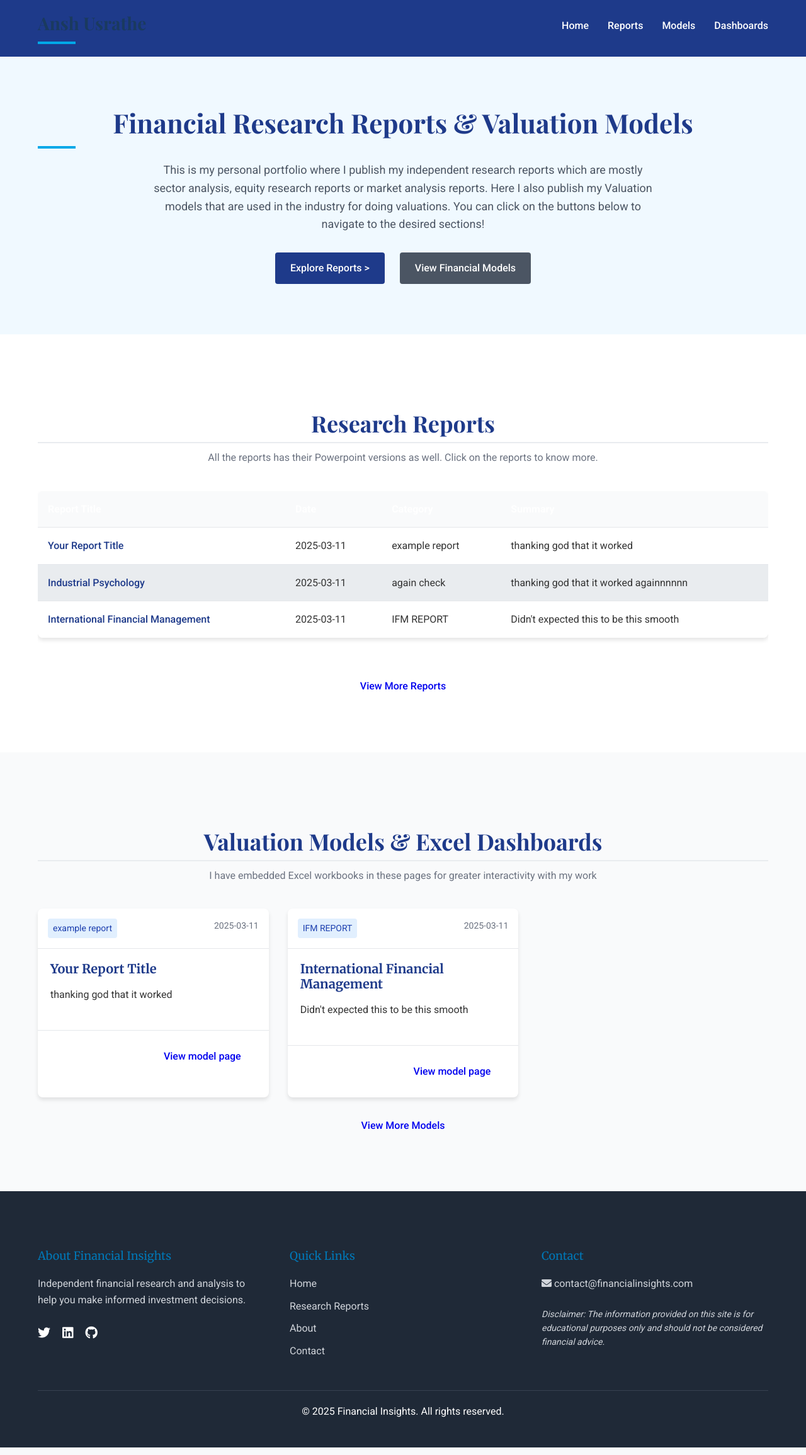
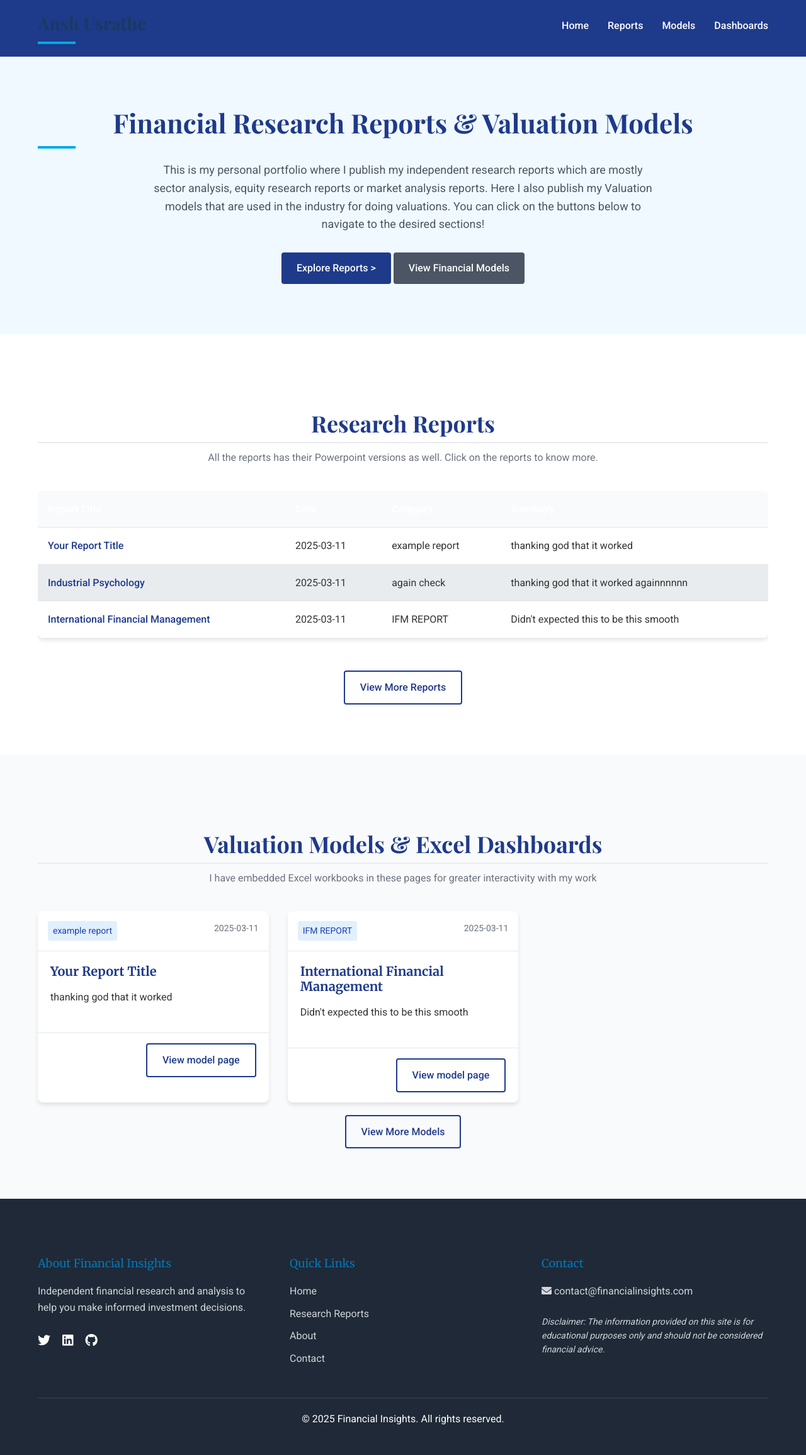
Before and after one commit to anshusrathe/FinBlogs, a Jekyll site: the page index.html, which Jekyll copies as it is, in a window 1280 px wide. Shown: the whole page at 63% size. Built offline with Jekyll 4.4.1, drawn with Linux system fonts in a browser that asks for light colours.

Commit message:
Merge remote changes and add my updates

```diff
--- a/index.html
+++ b/index.html
@@ -125,9 +125,14 @@
       background-color: #374151;
     }
 
-    /* Gap between hero buttons in desktop view */
-    .hero-content a.btn + a.btn {
-      margin-left: 20px;
+    .btn-outline {
+      border: 2px solid #1e3a8a;
+      color: #1e3a8a;
+    }
+
+    .btn-outline:hover {
+      background-color: #1e3a8a;
+      color: white;
     }
 
     .section-header {
@@ -394,21 +399,6 @@
       .newsletter-form button {
         border-radius: 4px;
       }
-
-      /* Force hero buttons to be the same width, centered, stacked */
-      .hero-content a.btn {
-        display: block;
-        width: 100%;         /* Fill available width up to max-width */
-        max-width: 320px;    /* You can tweak this to 280px, 300px, etc. */
-        margin: 0 auto 15px; /* Center horizontally & add vertical gap */
-        text-align: center;  /* Center button text */
-        white-space: nowrap; /* Prevent text from wrapping */
-      }
-
-      /* Remove extra bottom margin from the last button */
-      .hero-content a.btn:last-child {
-        margin-bottom: 0;
-      }
     }
   </style>
 </head>
```
